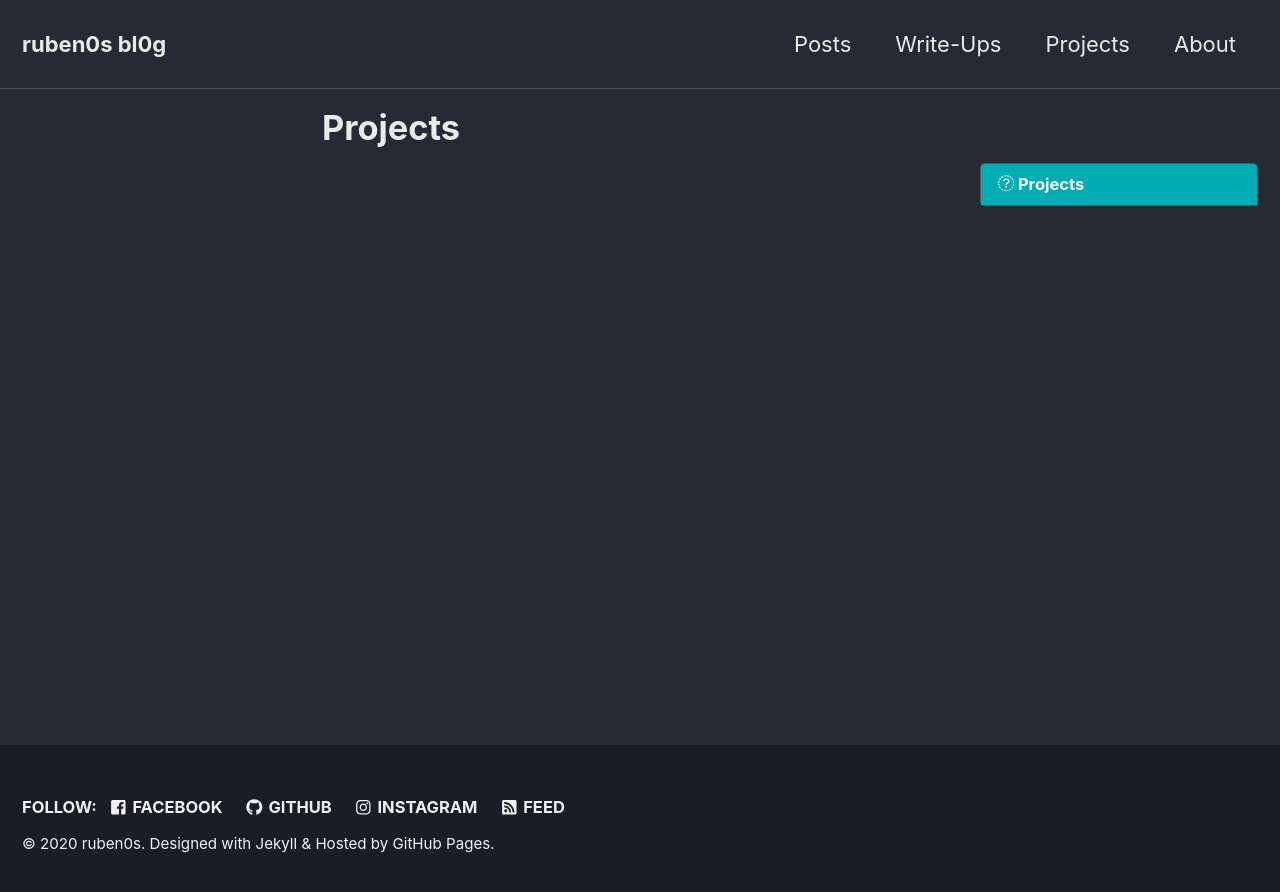
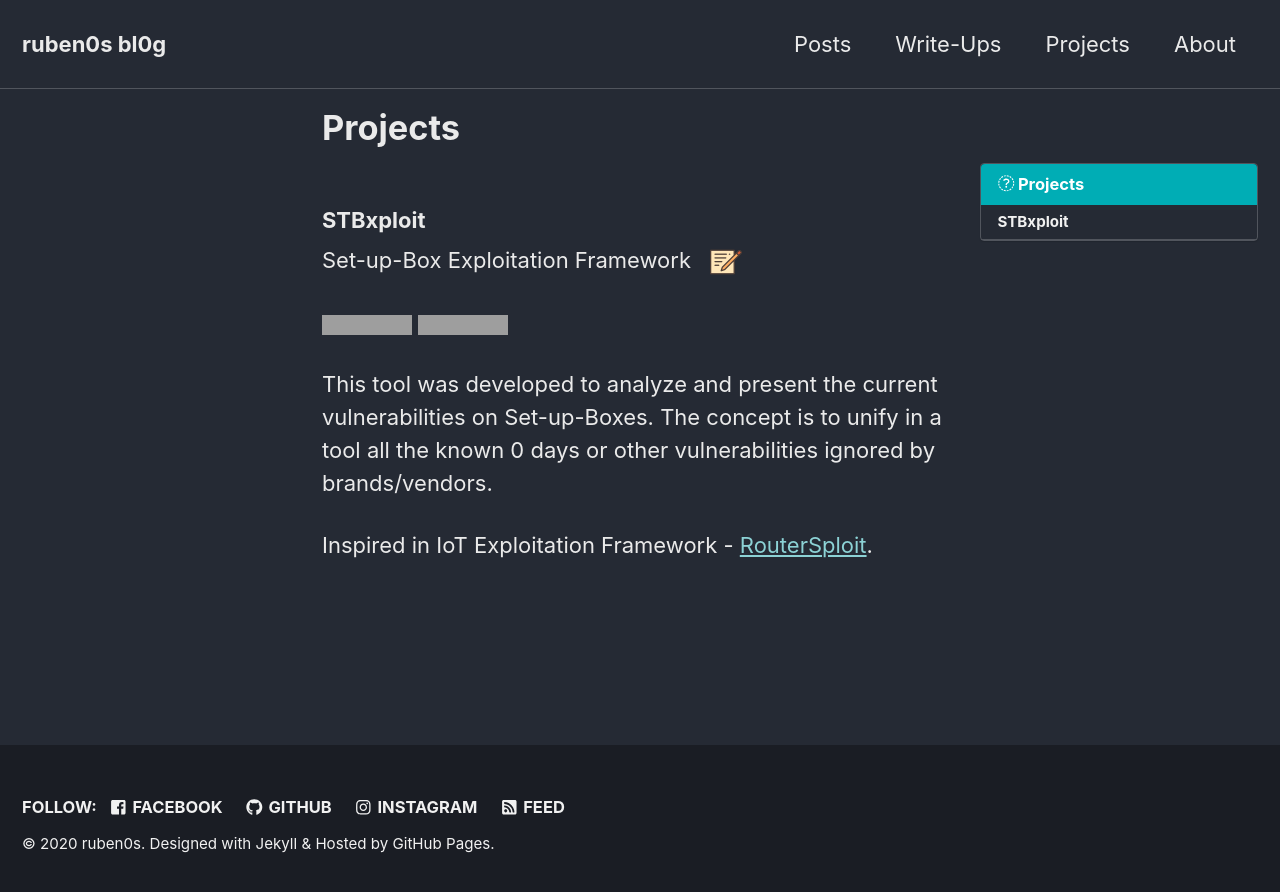
Before and after one commit to rbnmaia/rbnmaia.github.io, a Jekyll site: the page built from _pages/projects.md, in a window 1280 px wide. Shown: the top 892 px of the page. Built offline with Jekyll 4.4.1, drawn with Linux system fonts in a browser that asks for light colours; cached includes are drawn as plain includes; grey boxes are pictures that could not be loaded.

Commit message:
Update projects.md

```diff
--- a/_pages/projects.md
+++ b/_pages/projects.md
@@ -1,9 +1,20 @@
 ---
 title: "Projects"
-collection: projects
 permalink: /projects/
 author_profile: false
 toc: true
 toc_label: "Projects"
 toc_icon: "tool"
 ---
+
+### STBxploit
+
+Set-up-Box Exploitation Framework &nbsp;&nbsp;<a href="https://github.com/rbnmaia/stbxploit/blob/master/README.md">[<img src="{{ site.baseurl }}/assets/images/notes.png" alt="documentation" style="height: 32px; width: 32px;"/>]({{ site.baseurl }}/)</a>
+
+[![License: MIT](https://img.shields.io/badge/License-MIT-yellow.svg)](https://opensource.org/licenses/MIT)
+[![Python : 2.7](https://img.shields.io/badge/Python-2.7-yellow.svg)]()
+
+This tool was developed to analyze and present the current vulnerabilities on Set-up-Boxes.
+The concept is to unify in a tool all the known 0 days or other vulnerabilities ignored by brands/vendors.
+
+Inspired in IoT Exploitation Framework - <a href="https://github.com/threat9/routersploit" rel="nofollow">RouterSploit</a>.
```
